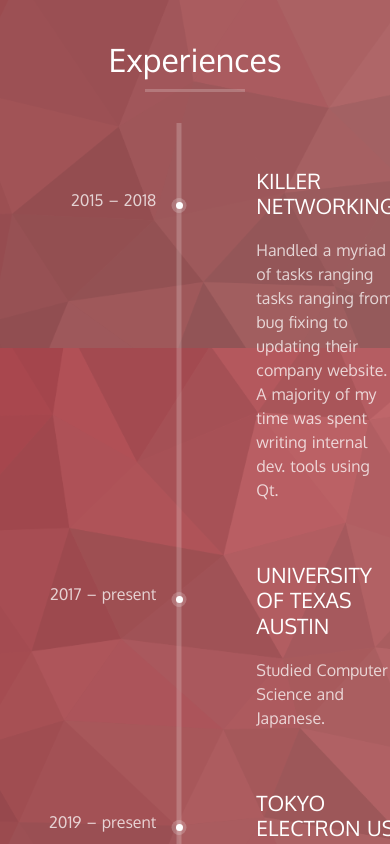
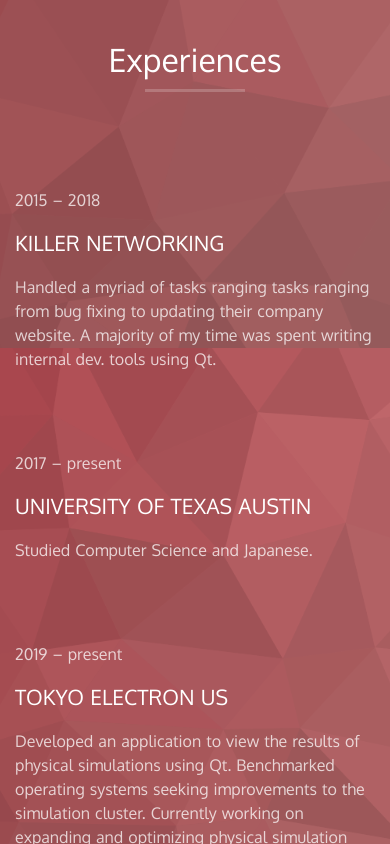
Before and after one commit to matthewa150/manders-site, a Nuxt app: page / in a window 390 px wide. Shown: the part 1340-2184 px from the top of the page. Built offline with nearby package versions, Linux system fonts and the light colour scheme.

Commit message:
Added dynamic styling

```diff
--- a/components/CleanTime.vue
+++ b/components/CleanTime.vue
@@ -5,12 +5,13 @@
         <h3 class="timeline-head">Experiences</h3>
       </b-row>
       <b-row class="text-left">
-        <ul class="list">
+        <b-col>
+                  <ul class="list">
           <li v-for="exp in experiences" :key="exp.place">
             <span></span>
             <div class="media">
               <div class="d-flex">
-                <p class="text-right">{{ exp.dates }}</p>
+                <p>{{ exp.dates }}</p>
               </div>
               <div class="media-body">
                 <h4>{{ exp.place }}</h4>
@@ -19,6 +20,7 @@
             </div>
           </li>
         </ul>
+        </b-col>
       </b-row>
     </b-container>
   </section>
@@ -103,7 +105,7 @@
 /* Timeline item */
 .list > li {
   margin-bottom: 60px;
-position: relative;
+  position: relative;
 }
 
 .list > li > span {
@@ -152,6 +154,7 @@
 
 /* Timeline item date */
 .d-flex > p {
+  text-align: right;
   padding-top: 20px;
   width: 161px;
 }
@@ -167,4 +170,30 @@
   margin-top: 0;
 }
 
+@media (max-width: 480px) {
+  .list::before {
+    display: none;
+  }
+
+  .list > li > span {
+    display: none;
+  }
+
+  .media {
+    display: block;
+  }
+
+  .d-flex > p {
+    text-align: left;
+    padding-top: 20px;
+    margin-bottom: 0px;
+    width: 161px;
+  }
+
+  .media > .d-flex {
+    padding-right: 0px;
+    padding-bottom: 18px;
+  }
+}
+
 </style>
```
